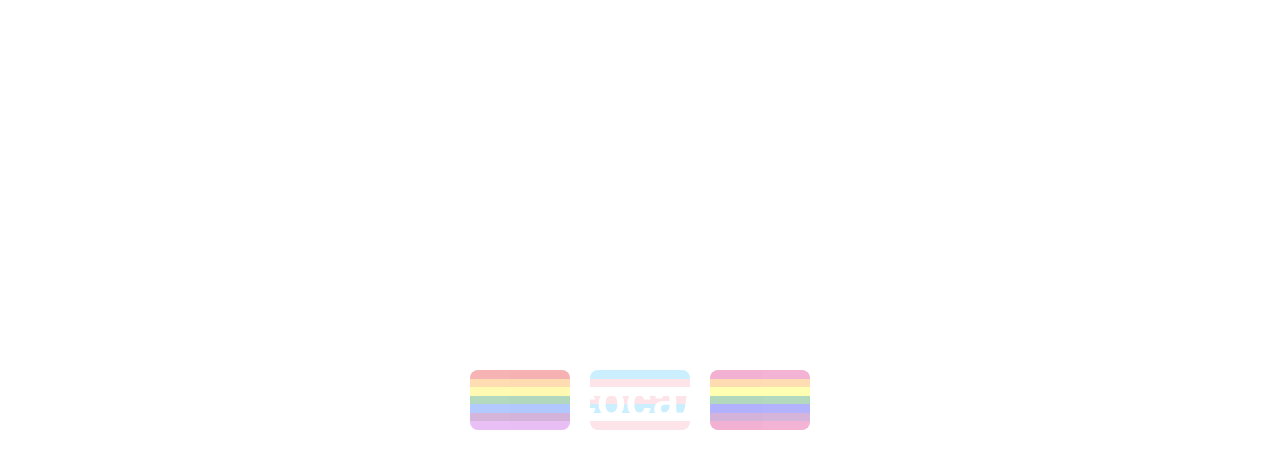
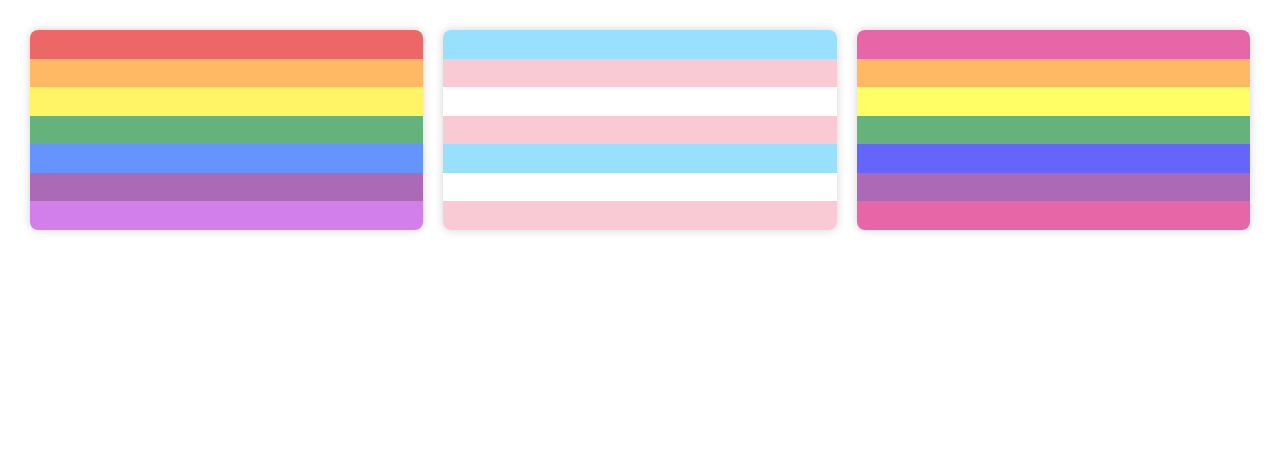
Before and after one commit to fejewfefwhyefwy753gg7y7rhf8hywgykjhgyu6/zoom-bot-app, a plain HTML site: page index.html in a window 1280 px wide. Drawn offline with Linux system fonts and the light colour scheme.

Commit message:
Update index.html

```diff
--- a/index.html
+++ b/index.html
@@ -18,6 +18,8 @@
         position: relative;
         overflow: hidden;
     }
+
+    /* Фон с флагами */
     .background-flags {
         position: absolute;
         top: 0;
@@ -25,20 +27,28 @@
         width: 100%;
         height: 100%;
         display: flex;
-            justify-content: center;
-            align-items: center;
+        flex-wrap: wrap;
+        align-items: stretch;
+        justify-content: space-around;
+        padding: 20px; /* Отступы по краям */
+        box-sizing: border-box;
         z-index: -1;
-            opacity: 0.3;
+        opacity: 0.6; /* Полупрозрачность для видимости текста */
     }
+
+    /* Стиль флагов */
     .flag {
-            width: 100px;
-            height: 60px;
-            margin: 0 10px;
+        flex: 1 1 30%; /* Позволяет флагам занимать примерно 30% ширины, адаптироваться */
+        margin: 10px; /* Отступы между флагами */
+        min-width: 150px;
+        height: 200px;
         background-size: cover;
         background-position: center;
         border-radius: 8px;
+        box-shadow: 0 0 10px rgba(0,0,0,0.3);
     }
-        /* Флаги в виде полос */
+
+    /* Радужный флаг */
     .rainbow {
         background: linear-gradient(
             #e40303 0%, #e40303 14.28%,
@@ -50,12 +60,9 @@
             #b52bde 85.68%, #b52bde 100%
         );
     }
-    </style>
-</head>
-<body>
-    <div class="background-flags">
-        <div class="flag rainbow"></div>
-        <div class="flag rainbow" style="background: linear-gradient(
+    /* Трансгендерный флаг */
+    .transgender {
+        background: linear-gradient(
             #55CDFC 0%, #55CDFC 14.28%,
             #F7A8B8 14.28%, #F7A8B8 28.56%,
             #FFFFFF 28.56%, #FFFFFF 42.84%,
@@ -63,8 +70,11 @@
             #55CDFC 57.12%, #55CDFC 71.4%,
             #FFFFFF 71.4%, #FFFFFF 85.68%,
             #F7A8B8 85.68%, #F7A8B8 100%
-        );"></div>
-        <div class="flag rainbow" style="background: linear-gradient(
+        );
+    }
+    /* Флаг двухсплавных */
+    .genderfluid {
+        background: linear-gradient(
             #D60270 0%, #D60270 14.28%,
             #FF8C00 14.28%, #FF8C00 28.56%,
             #FFFF00 28.56%, #FFFF00 42.84%,
@@ -72,8 +82,16 @@
             #0000F9 57.12%, #0000F9 71.4%,
             #750787 71.4%, #750787 85.68%,
             #D60270 85.68%, #D60270 100%
-        );"></div>
+        );
+    }
+</style>
+</head>
+<body>
+<div class="background-flags">
+    <div class="flag rainbow"></div>
+    <div class="flag transgender"></div>
+    <div class="flag genderfluid"></div>
 </div>
-    <div style="z-index: 1; position: relative;">сосал</div>
+<div style="z-index: 1;">сосал</div>
 </body>
 </html>
```
Lines whose indentation alone changed are shown as unchanged.
